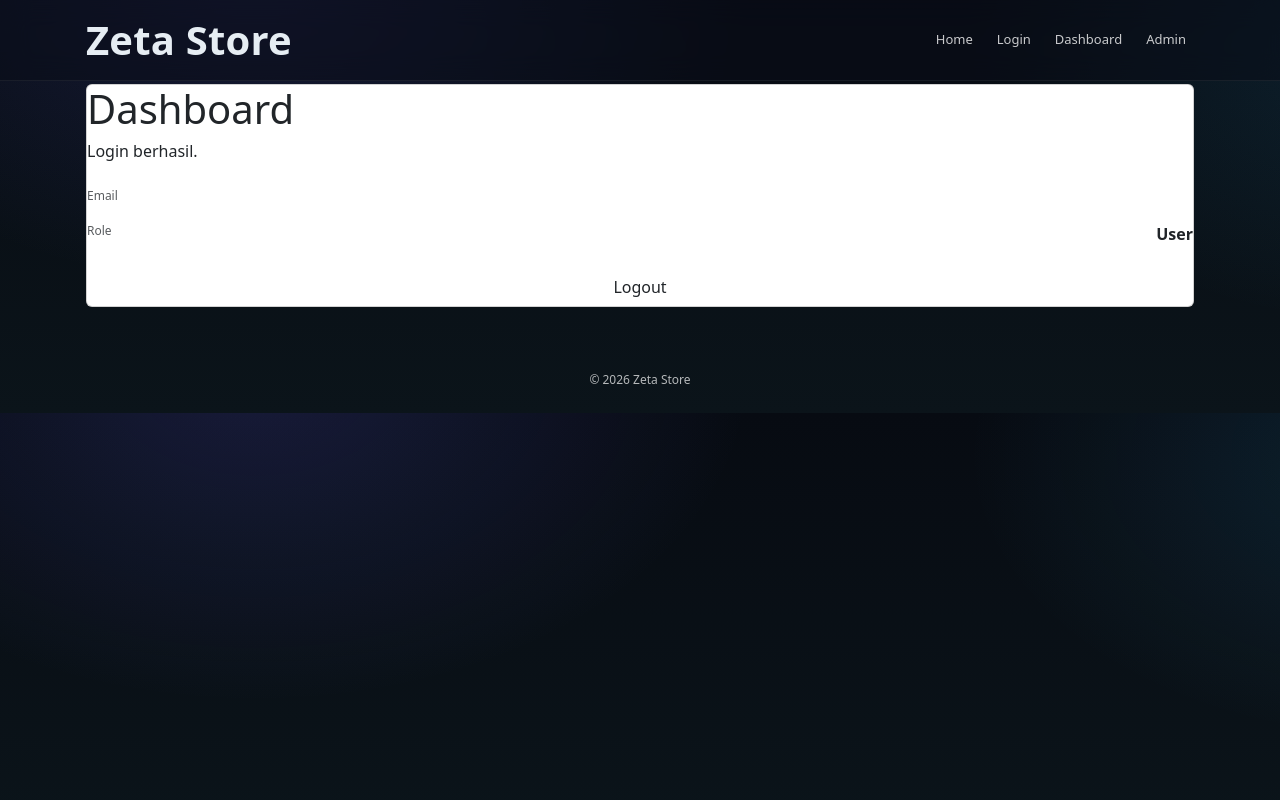
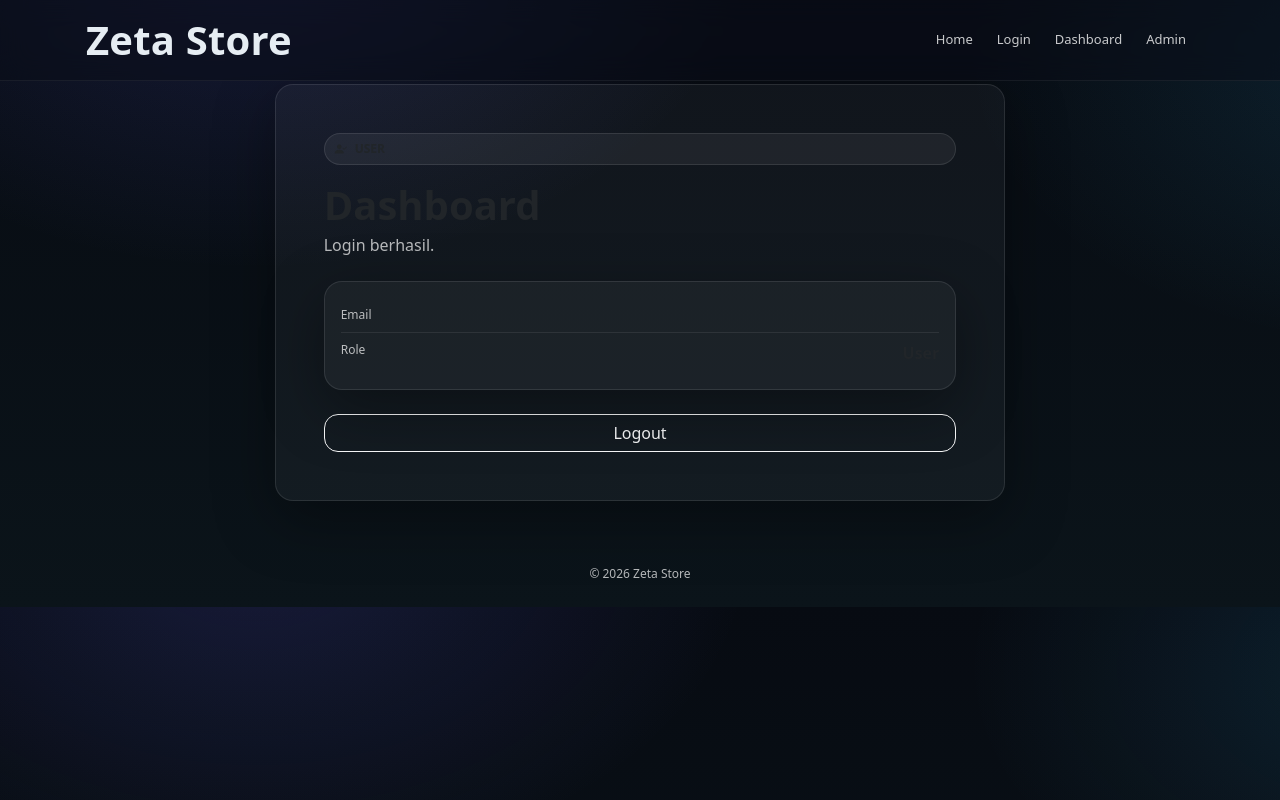
Before and after one commit to tuyyistore/zetastore, a Nuxt app: page /dashboard in a window 1280 px wide. Built offline with nearby package versions, Linux system fonts and the light colour scheme; no server answers.

Commit message:
Update dashboard.vue

```diff
--- a/pages/dashboard.vue
+++ b/pages/dashboard.vue
@@ -1,22 +1,31 @@
 <template>
-  <div class="card">
-    <h1 style="margin:0 0 6px">Dashboard</h1>
-    <p class="muted">Login berhasil.</p>
+  <div class="row justify-content-center">
+    <div class="col-12 col-lg-8">
+      <div class="card card-soft p-4 p-md-5">
+        <div class="badge-soft d-inline-flex align-items-center gap-2 mb-3">
+          <i class="bi bi-person-check-fill"></i>
+          USER
+        </div>
 
-    <div class="tile">
-      <div style="display:flex;justify-content:space-between;gap:10px;padding:8px 0;border-bottom:1px solid rgba(255,255,255,.06)">
-        <div style="opacity:.75;font-size:12px">Email</div>
-        <div style="font-weight:900">{{ me?.user?.email }}</div>
-      </div>
-      <div style="display:flex;justify-content:space-between;gap:10px;padding:8px 0">
-        <div style="opacity:.75;font-size:12px">Role</div>
-        <div style="font-weight:900">{{ me?.user?.isAdmin ? 'Admin' : 'User' }}</div>
+        <h1 class="mb-1" style="font-weight: 900;">Dashboard</h1>
+        <p class="text-muted mb-4">Login berhasil.</p>
+
+        <div class="card card-soft p-3">
+          <div class="d-flex justify-content-between py-2 border-bottom" style="border-color: rgba(255,255,255,.08) !important;">
+            <div class="text-muted" style="font-size: 12px;">Email</div>
+            <div style="font-weight: 900;">{{ me?.user?.email }}</div>
+          </div>
+          <div class="d-flex justify-content-between py-2">
+            <div class="text-muted" style="font-size: 12px;">Role</div>
+            <div style="font-weight: 900;">{{ me?.user?.isAdmin ? 'Admin' : 'User' }}</div>
+          </div>
+        </div>
+
+        <button class="btn btn-outline-light w-100 mt-4" @click="logout">
+          Logout
+        </button>
       </div>
     </div>
-
-    <button class="btn" style="margin-top:14px;background:rgba(255,255,255,.10);color:var(--fg)" @click="logout">
-      Logout
-    </button>
   </div>
 </template>
 
```
